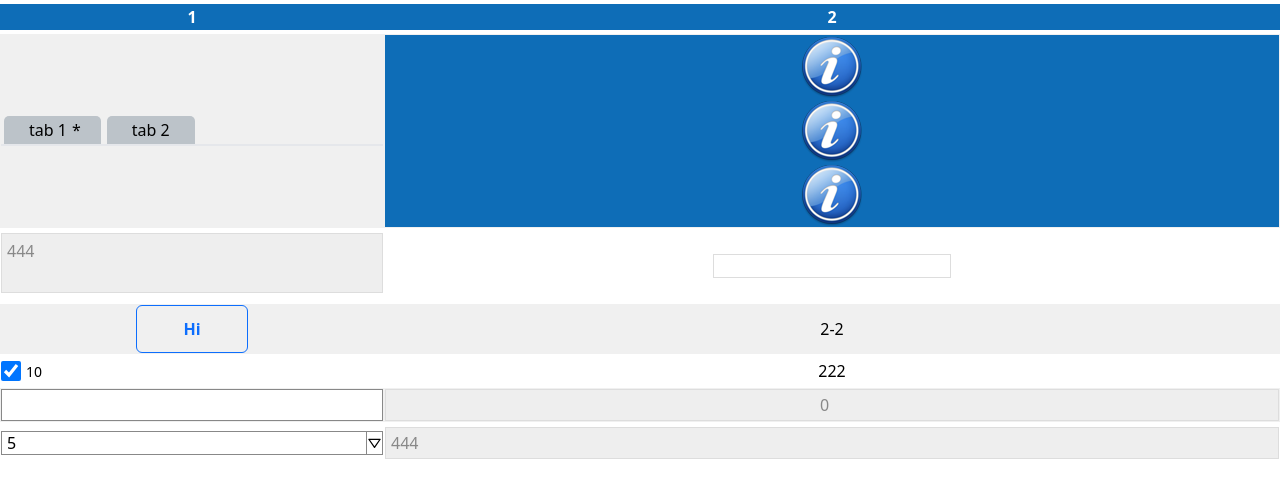
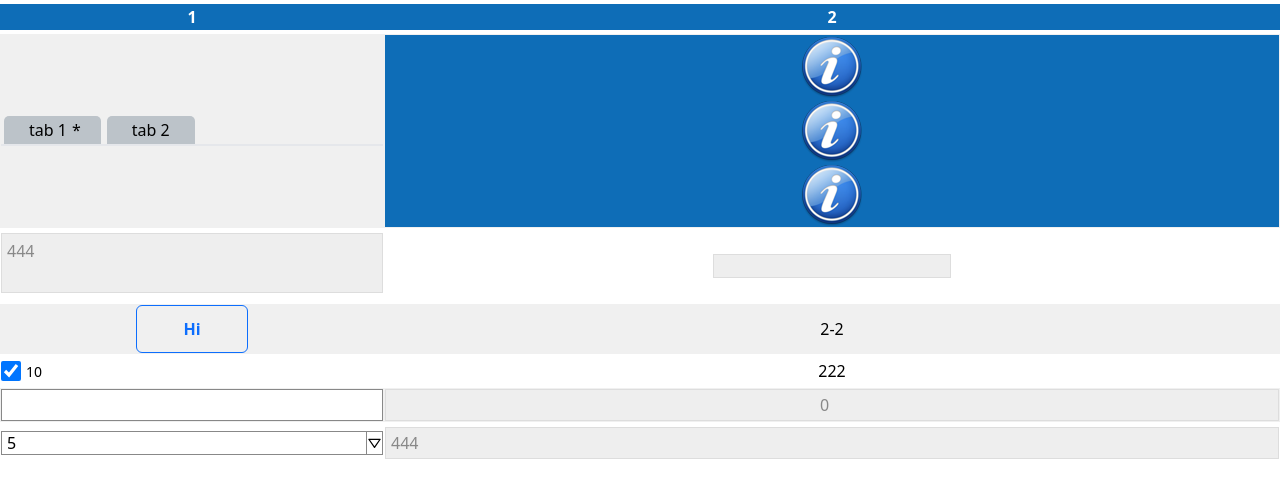
Before and after one commit to xinq05679/react-components, a React (Vite) app: page / in a window 1280 px wide. Shown: the top 498 px of the page. Built offline with nearby package versions, Linux system fonts and the light colour scheme.

Commit message:
Add the readonly property to the BasicDateTimePicker component.

```diff
--- a/package.json
+++ b/package.json
@@ -1,7 +1,7 @@
 {
   "name": "react-components",
   "private": true,
-  "version": "1.0.0",
+  "version": "1.0.1",
   "author": "Kenny Wu",
   "type": "module",
   "types": "dist/index.d.ts",
--- a/src/App.tsx
+++ b/src/App.tsx
@@ -111,6 +111,7 @@ const App: React.FC = () => {
                       setDateTime(date);
                     }}
                     dateTime={dateTime}
+                    readOnly
                   />
                 </td>,
               ],
--- a/src/components/datetime/BasicDateTimePicker.tsx
+++ b/src/components/datetime/BasicDateTimePicker.tsx
@@ -13,6 +13,7 @@ export interface BasicDateTimePickerProps
   placeholderText?: string;
   onDateTimeChanged?: (date: Date | null) => void;
   onSubmit?: (date: Date | null) => void;
+  readOnly?: boolean;
   [key: string]: any;
 }
 
@@ -24,6 +25,7 @@ export const BasicDateTimePicker: React.FC<BasicDateTimePickerProps> = ({
   dateFormat = "yyyy-MM-dd, h:mm aa",
   dateTime = null,
   onCalendarClose,
+  readOnly,
   others,
 }) => {
   const [localDate, setLocaDate] = useState<Date | null>(null);
@@ -40,16 +42,16 @@ export const BasicDateTimePicker: React.FC<BasicDateTimePickerProps> = ({
         [
           "h-[100%] w-[100%]",
           "outline-0",
-          "border border-[#ddd]",
+          "border border-[#888]",
           "cursor-pointer",
           "pl-[5px]",
           "grow",
         ],
         ["hover:border-[#00f]", "focus:border-[#00f]", "focus:cursor-auto"],
         [
-          "[&[readOnly]]:bg-[#ccc]",
-          "[&[readOnly]]:hover:border-[#ddd]",
-          "[&[readOnly]]:focus:border-[#ddd]",
+          "[&[readOnly]]:bg-[#eee]",
+          "[&[readOnly]]:border-[#ddd]",
+          "[&[readOnly]]:text-[#888]",
           "[&[readOnly]]:cursor-auto",
         ]
       ),
@@ -71,6 +73,7 @@ export const BasicDateTimePicker: React.FC<BasicDateTimePickerProps> = ({
 
   return (
     <DatePicker
+      readOnly={readOnly}
       className={_dateTimePickerStyle.css}
       selected={localDate}
       onYearChange={handleDateTimeChange}
```
